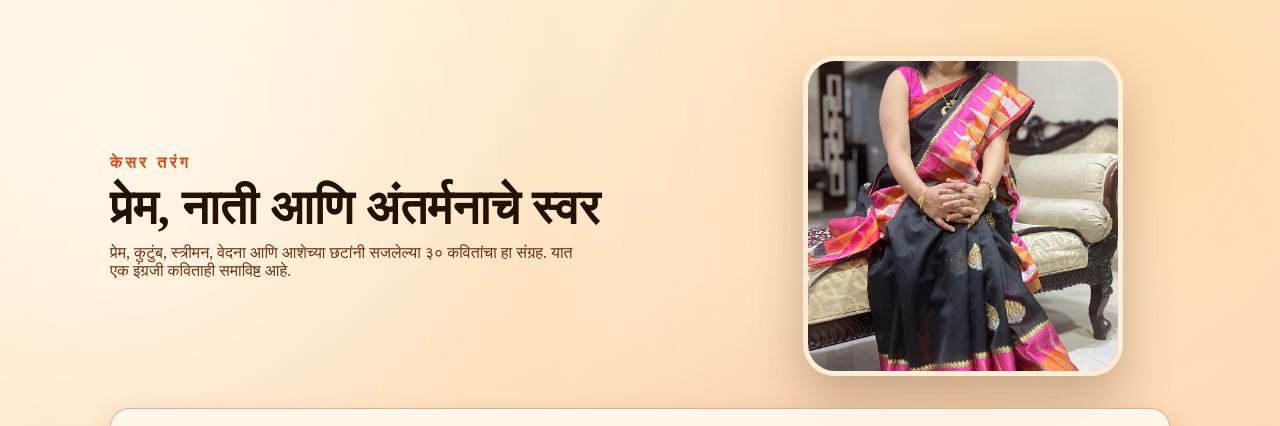
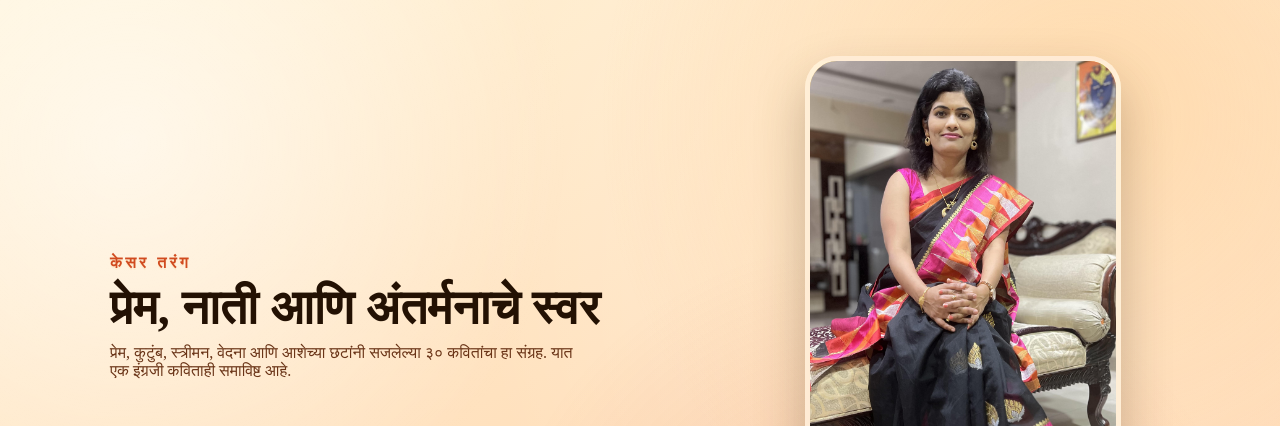
Before and after one commit to summitize/KesarTarang, a plain HTML site: page index.html in a window 1280 px wide. Shown: the top 426 px of the page. Drawn offline with Linux system fonts and the light colour scheme; a web font is replaced by a local one.

Commit message:
Adjust portrait image sizing to avoid face crop

```diff
--- a/style.css
+++ b/style.css
@@ -88,9 +88,11 @@ h1 {
 }
 
 .portrait {
-  width: min(320px, 80vw);
-  aspect-ratio: 1/1;
-  object-fit: cover;
+  width: auto;
+  max-width: min(360px, 88vw);
+  max-height: 520px;
+  height: auto;
+  object-fit: contain;
   border-radius: 2rem;
   border: 5px solid rgba(255, 244, 227, 0.9);
   box-shadow: 0 24px 50px rgba(62, 38, 18, 0.28);
```
